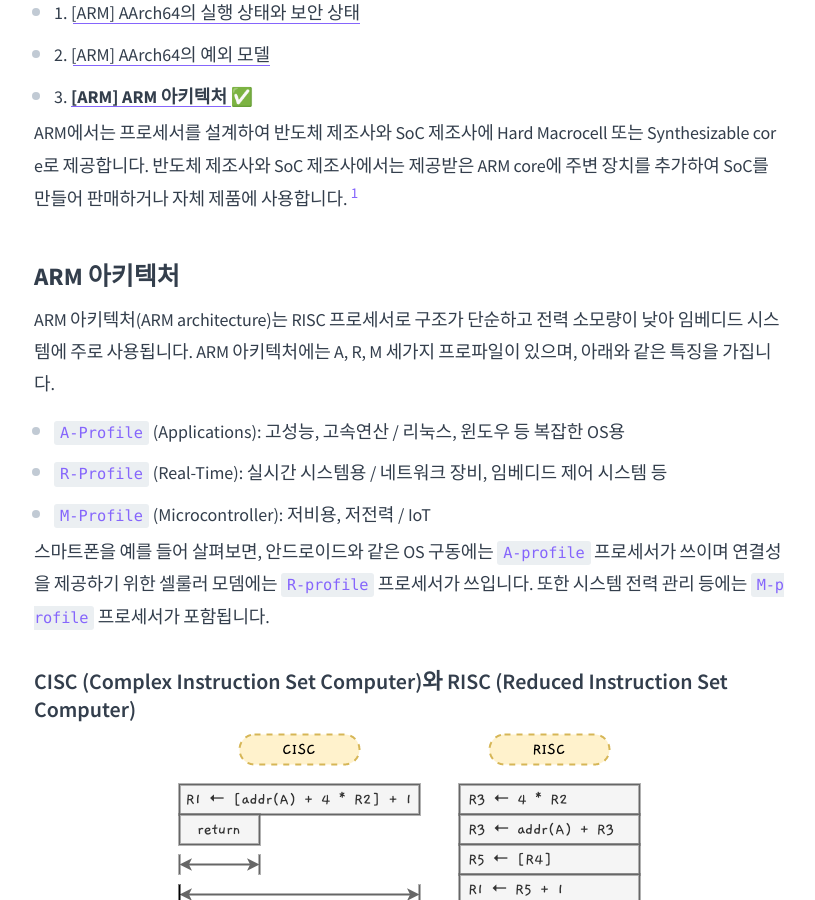
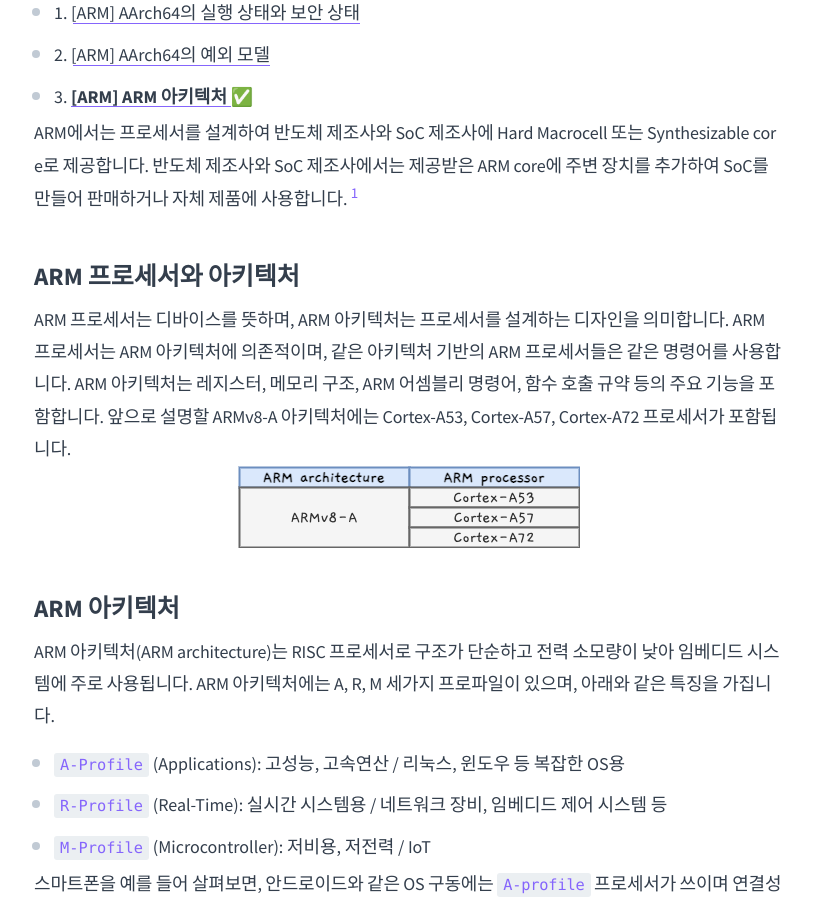
Before and after one commit to mjb940806/mjb940806.github.io, a Jekyll site: the page built from blog/arm-architecture/index.md, in a window 1280 px wide and 900 px high, scrolled down 714 px. Shown: the whole window, without its empty margins (231-1046 px from the left). Built offline with Jekyll 4.4.1, drawn with Linux system fonts in a browser that asks for light colours.

Commit message:
Add contents

```diff
--- a/blog/arm-architecture/index.md
+++ b/blog/arm-architecture/index.md
@@ -13,6 +13,10 @@
 ---
 
 ARM에서는 프로세서를 설계하여 반도체 제조사와 SoC 제조사에 Hard Macrocell 또는 Synthesizable core로 제공합니다. 반도체 제조사와 SoC 제조사에서는 제공받은 ARM core에 주변 장치를 추가하여 SoC를 만들어 판매하거나 자체 제품에 사용합니다. [^1]
+
+## ARM 프로세서와 아키텍처
+ARM 프로세서는 디바이스를 뜻하며, ARM 아키텍처는 프로세서를 설계하는 디자인을 의미합니다. ARM 프로세서는 ARM 아키텍처에 의존적이며, 같은 아키텍처 기반의 ARM 프로세서들은 같은 명령어를 사용합니다. ARM 아키텍처는 레지스터, 메모리 구조, ARM 어셈블리 명령어, 함수 호출 규약 등의 주요 기능을 포함합니다. 앞으로 설명할 ARMv8-A 아키텍처에는 Cortex-A53, Cortex-A57, Cortex-A72 프로세서가 포함됩니다.
+![processor](img/arm_processor.png)
 
 ## ARM 아키텍처
 ARM 아키텍처(ARM architecture)는 RISC 프로세서로 구조가 단순하고 전력 소모량이 낮아 임베디드 시스템에 주로 사용됩니다. ARM 아키텍처에는 A, R, M 세가지 프로파일이 있으며, 아래와 같은 특징을 가집니다.
```
Also changed, not shown: blog/arm-architecture/img/arm_processor.png (added).
